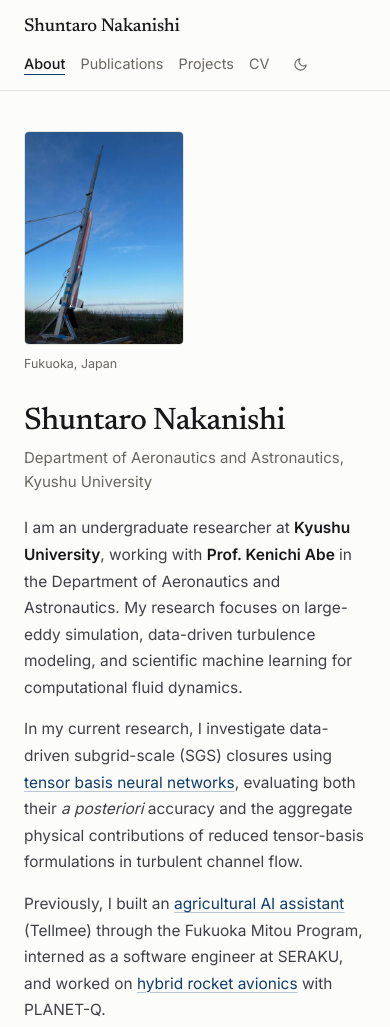
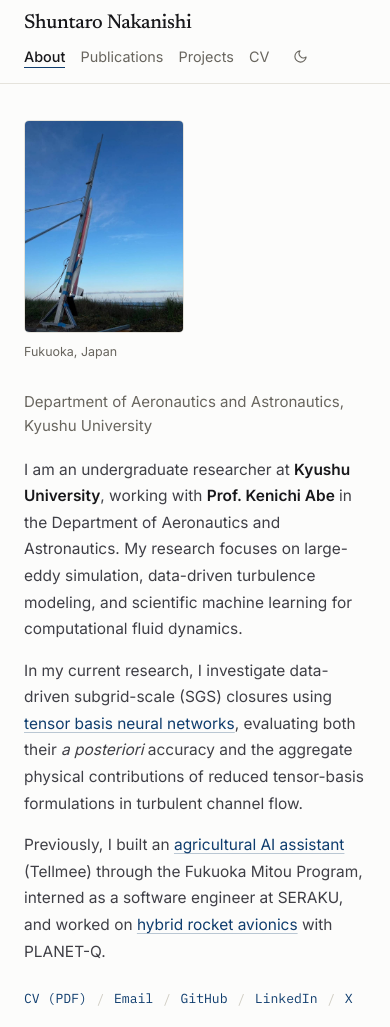
Before and after one commit to NakanishiShuntaro/portfolio, an Astro site: page /portfolio/ in a window 390 px wide. Shown: the top 1027 px of the page. Built offline with nearby package versions, Linux system fonts and the light colour scheme; Astro itself is replaced by a stand-in of ours.

Commit message:
Enlarge header brand and remove redundant page H1 headings

```diff
--- a/src/pages/cv.astro
+++ b/src/pages/cv.astro
@@ -6,10 +6,7 @@ import cv from '../data/cv.json';
 
 <BaseLayout title="CV" description="Curriculum Vitae of Shuntaro Nakanishi.">
   <div class="cv-header">
-    <div>
-      <h1>Curriculum Vitae</h1>
-      <p class="muted" style="margin: 0.2rem 0 0;">{SITE.name}</p>
-    </div>
+    <h1>Curriculum Vitae</h1>
     <a class="action-btn action-btn-primary" href={withBase(SITE.cvPdfPath)} target="_blank" rel="noopener noreferrer">
       Download PDF →
     </a>
--- a/src/pages/index.astro
+++ b/src/pages/index.astro
@@ -29,7 +29,7 @@ const projectLinks: Record<string, { label: string; href: string; external?: boo
 <BaseLayout>
   <section class="hero">
     <div>
-      <h1>{SITE.name}</h1>
+      <h1 class="sr-only">{SITE.name}</h1>
       <p class="hero-subtitle">{SITE.subtitle}</p>
       <div class="hero-bio">
         <p>
--- a/src/pages/projects/index.astro
+++ b/src/pages/projects/index.astro
@@ -12,8 +12,8 @@ const projects = (await getCollection('projects')).sort(
   title="Projects"
   description="Research and engineering projects in fluid dynamics, agricultural AI, and aerospace systems."
 >
-  <h1>Projects</h1>
-  <p class="muted" style="margin: 0 0 2rem;">
+  <h1 class="sr-only">Projects</h1>
+  <p class="page-lead">
     Research and engineering work in computational fluid dynamics, applied AI, and aerospace systems.
   </p>
 
--- a/src/pages/publications.astro
+++ b/src/pages/publications.astro
@@ -7,8 +7,8 @@ const years = [...new Set(PUBLICATIONS.map((p) => p.year))].sort((a, b) => b - a
 ---
 
 <BaseLayout title="Publications" description="Conference presentations by Shuntaro Nakanishi.">
-  <h1>Publications</h1>
-  <p class="muted" style="margin: 0 0 1.5rem;">Conference presentations.</p>
+  <h1 class="sr-only">Publications</h1>
+  <p class="page-lead">Conference presentations.</p>
 
   {
     years.map((year) => (
--- a/src/styles/global.css
+++ b/src/styles/global.css
@@ -103,17 +103,18 @@ video {
   display: flex;
   align-items: center;
   justify-content: space-between;
-  height: 68px;
+  height: 76px;
   gap: 1rem;
 }
 
 .brand {
   font-family: var(--font-serif);
-  font-size: 1.15rem;
+  font-size: 1.55rem;
   font-weight: 500;
+  line-height: 1.2;
   color: var(--text);
   text-decoration: none;
-  letter-spacing: -0.01em;
+  letter-spacing: -0.015em;
   white-space: nowrap;
 }
 
@@ -237,6 +238,28 @@ strong {
   color: var(--text-muted);
 }
 
+.sr-only {
+  position: absolute;
+  width: 1px;
+  height: 1px;
+  padding: 0;
+  margin: -1px;
+  overflow: hidden;
+  clip: rect(0, 0, 0, 0);
+  white-space: nowrap;
+  border: 0;
+}
+
+.page-lead {
+  color: var(--text-muted);
+  margin: 0 0 1.75rem;
+}
+
+.page-lead + section > h2,
+main > section:first-child > h2 {
+  margin-top: 0;
+}
+
 .mono {
   font-family: var(--font-mono);
   font-variant-numeric: tabular-nums;
@@ -253,7 +276,7 @@ strong {
 .hero-subtitle {
   font-size: 0.94rem;
   color: var(--text-muted);
-  margin: 0.25rem 0 1.4rem;
+  margin: 0 0 1.25rem;
   line-height: 1.55;
 }
 
@@ -293,7 +316,7 @@ strong {
 }
 
 .portrait {
-  margin: 0.25rem 0 0;
+  margin: 0;
 }
 
 .portrait img {
@@ -760,6 +783,10 @@ strong {
 
 /* Responsive */
 @media (max-width: 720px) {
+  .brand {
+    font-size: 1.25rem;
+  }
+
   main {
     padding-block: 2.25rem 3.5rem;
   }
```
